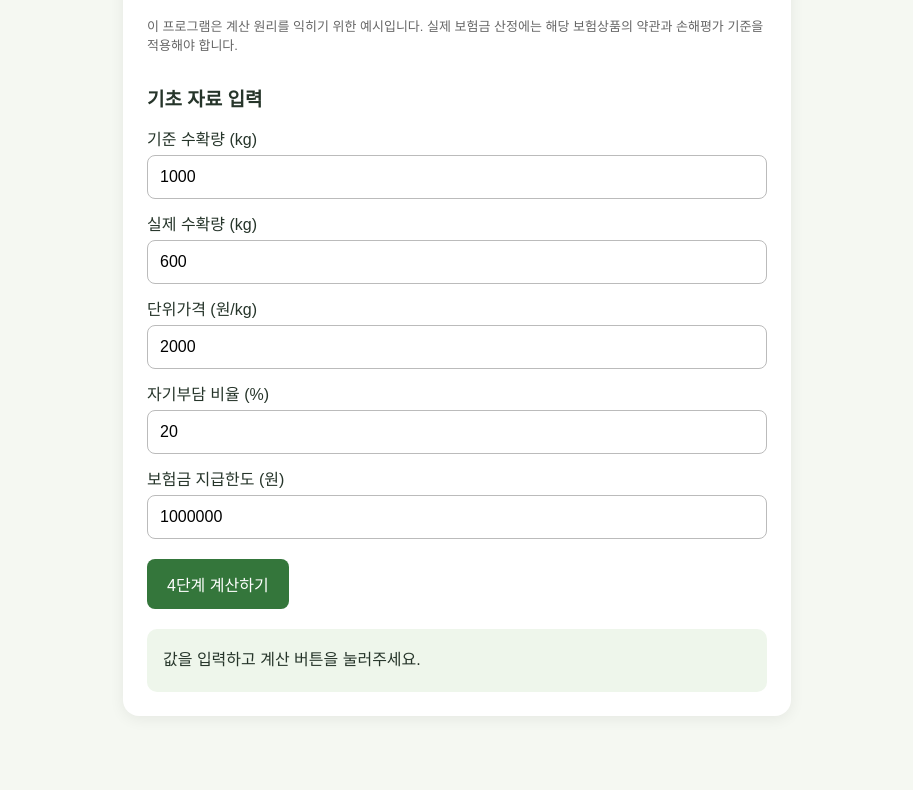
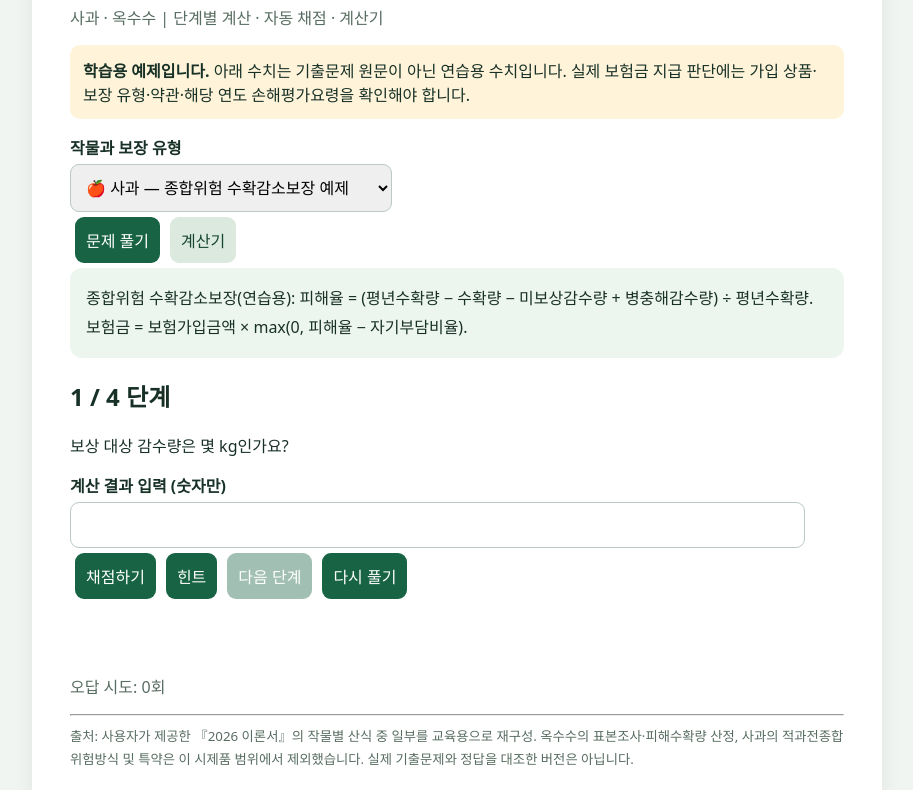
Before and after one commit to yunysong/soncalc, a plain HTML site: page index.html in a window 1280 px wide. Shown: the part 138-928 px from the top of the page, without its empty margins (183-1096 px from the left). Before the commit the page ends 874 px from the top, so only its background shows below. Drawn offline with Linux system fonts and the light colour scheme.

Commit message:
Add files via upload

```diff
--- a/index.html
+++ b/index.html
@@ -1,143 +1,23 @@
-
-<!DOCTYPE html>
-<html lang="ko">
-<head>
-  <meta charset="UTF-8">
-  <meta name="viewport" content="width=device-width, initial-scale=1">
-  <title>옥수수 보험금 계산 연습</title>
-  <style>
-    body {
-      font-family: Arial, sans-serif;
-      background: #f5f8f2;
-      margin: 0;
-      padding: 20px;
-      color: #26352a;
-    }
-    main {
-      max-width: 620px;
-      margin: auto;
-      background: white;
-      padding: 24px;
-      border-radius: 16px;
-      box-shadow: 0 3px 15px #0001;
-    }
-    h1 { color: #34763b; font-size: 25px; }
-    h2 { font-size: 19px; margin-top: 30px; }
-    label { display: block; margin-top: 12px; }
-    input {
-      width: 100%;
-      box-sizing: border-box;
-      padding: 12px;
-      margin-top: 5px;
-      border: 1px solid #bbb;
-      border-radius: 8px;
-      font-size: 16px;
-    }
-    button {
-      background: #34763b;
-      color: white;
-      border: none;
-      border-radius: 8px;
-      padding: 13px 20px;
-      margin-top: 20px;
-      cursor: pointer;
-      font-size: 16px;
-    }
-    .result {
-      background: #eef6eb;
-      padding: 16px;
-      margin-top: 20px;
-      border-radius: 10px;
-      line-height: 1.9;
-    }
-    .note { color: #666; font-size: 13px; }
-  </style>
-</head>
-<body>
-<main>
-  <h1>🌽 옥수수 보험금 계산 연습</h1>
-  <p>손해평가 코딩쟁이 | 단계별 계산 학습</p>
-  <p class="note">
-    이 프로그램은 계산 원리를 익히기 위한
-    예시입니다. 실제 보험금 산정에는 해당
-    보험상품의 약관과 손해평가 기준을 적용해야 합니다.
-  </p>
-
-  <h2>기초 자료 입력</h2>
-
-  <label>기준 수확량 (kg)
-    <input id="standard" type="number" min="0" value="1000">
-  </label>
-
-  <label>실제 수확량 (kg)
-    <input id="actual" type="number" min="0" value="600">
-  </label>
-
-  <label>단위가격 (원/kg)
-    <input id="price" type="number" min="0" value="2000">
-  </label>
-
-  <label>자기부담 비율 (%)
-    <input id="deduct" type="number" min="0" max="100" value="20">
-  </label>
-
-  <label>보험금 지급한도 (원)
-    <input id="limit" type="number" min="0" value="1000000">
-  </label>
-
-  <button onclick="calculate()">4단계 계산하기</button>
-
-  <div id="result" class="result" aria-live="polite">
-    값을 입력하고 계산 버튼을 눌러주세요.
-  </div>
-</main>
-
-<script>
-function calculate() {
-  const ids = ["standard", "actual", "price", "deduct", "limit"];
-  const values = ids.map(id =>
-    Number(document.getElementById(id).value)
-  );
-
-  if (ids.some(id => document.getElementById(id).value.trim() === "") ||
-      values.some(v => !Number.isFinite(v) || v < 0) ||
-      values[3] > 100) {
-    document.getElementById("result").textContent =
-      "입력값을 확인해주세요. 음수는 사용할 수 없고 자기부담 비율은 0~100%입니다.";
-    return;
-  }
-
-  const [standard, actual, price, deduct, limit] = values;
-
-  // 학습용 예시 계산식
-  const damaged = Math.max(0, standard - actual);
-  const loss = damaged * price;
-  const own = loss * deduct / 100;
-  const afterDeduct = Math.max(0, loss - own);
-  const payment = Math.min(afterDeduct, limit);
-
-  const won = n => n.toLocaleString("ko-KR", {
-    maximumFractionDigits: 2
-  });
-
-  document.getElementById("result").innerHTML = `
-    <strong>1단계 · 손해액</strong><br>
-    피해수확량: ${won(damaged)} kg<br>
-    손해액: ${won(loss)} 원<br><br>
-
-    <strong>2단계 · 자기부담금</strong><br>
-    자기부담금: ${won(own)} 원<br>
-    공제 후 금액: ${won(afterDeduct)} 원<br><br>
-
-    <strong>3단계 · 지급한도 적용</strong><br>
-    지급한도: ${won(limit)} 원<br><br>
-
-    <strong>4단계 · 최종 보험금</strong><br>
-    <strong style="font-size:22px;color:#34763b">
-      ${won(payment)} 원
-    </strong>
-  `;
-}
-</script>
-</body>
-</html>
+<!doctype html><html lang="ko"><head><meta charset="utf-8"><meta name="viewport" content="width=device-width,initial-scale=1"><title>손해평가사 계산 학습실</title><style>
+:root{font-family:system-ui,"Malgun Gothic",sans-serif;color:#183127;background:#f1f5f1}body{max-width:850px;margin:24px auto;padding:14px}main{background:white;padding:clamp(18px,4vw,38px);border-radius:18px;box-shadow:0 4px 22px #0001}h1{margin-top:0}button,select,input{font:inherit;padding:11px;border-radius:9px;border:1px solid #bacac0}button{background:#176343;color:white;border:0;cursor:pointer;margin:5px}button:disabled{opacity:.4}input{width:95%;box-sizing:border-box}label{display:block;margin:12px 0 5px;font-weight:600}.panel{background:#edf5ef;padding:16px;border-radius:12px;line-height:1.8}.warn{background:#fff3d9;padding:13px;border-radius:10px}.muted{color:#586d61}#feedback{min-height:38px;font-weight:600}.tabs button{background:#dbe9df;color:#17462e}.tabs button.active{background:#176343;color:white}#formula{white-space:pre-line}.hide{display:none}small{line-height:1.6}</style></head><body><main>
+<h1>🌱 손해평가사 계산 학습실</h1><p class="muted">사과 · 옥수수 | 단계별 계산 · 자동 채점 · 계산기</p>
+<p class="warn"><strong>학습용 예제입니다.</strong> 아래 수치는 기출문제 원문이 아닌 연습용 수치입니다. 실제 보험금 지급 판단에는 가입 상품·보장 유형·약관·해당 연도 손해평가요령을 확인해야 합니다.</p>
+<label for="crop">작물과 보장 유형</label><select id="crop"><option value="apple">🍎 사과 — 종합위험 수확감소보장 예제</option><option value="corn">🌽 옥수수 — 종합위험 수확감소보장 예제</option></select>
+<div class="tabs"><button id="practice" class="active">문제 풀기</button><button id="calc">계산기</button></div>
+<div id="intro" class="panel"></div><section id="quiz"><h2 id="step"></h2><p id="question"></p><label for="answer">계산 결과 입력 (숫자만)</label><input id="answer" type="number" step="any" inputmode="decimal"><div><button id="check">채점하기</button><button id="hint">힌트</button><button id="next" disabled>다음 단계</button><button id="reset">다시 풀기</button></div><p id="feedback" aria-live="polite"></p><p id="progress" class="muted"></p></section>
+<section id="calculator" class="hide"><h2>수치 변경 계산기</h2><div id="fields"></div><button id="compute">계산하기</button><div id="result" class="panel" aria-live="polite"></div></section>
+<hr><small class="muted">출처: 사용자가 제공한 『2026 이론서』의 작물별 산식 중 일부를 교육용으로 재구성. 옥수수의 표본조사·피해수확량 산정, 사과의 적과전종합위험방식 및 특약은 이 시제품 범위에서 제외했습니다. 실제 기출문제와 정답을 대조한 버전은 아닙니다.</small>
+</main><script>
+const $=x=>document.getElementById(x),fmt=x=>Number(x).toLocaleString('ko-KR',{maximumFractionDigits:4});
+const configs={
+apple:{name:'사과',desc:'종합위험 수확감소보장(연습용): 피해율 = (평년수확량 − 수확량 − 미보상감수량 + 병충해감수량) ÷ 평년수확량. 보험금 = 보험가입금액 × max(0, 피해율 − 자기부담비율).',fields:[['normal','평년수확량 (kg)',10000],['harvest','수확량 (kg)',6500],['uncovered','미보상감수량 (kg)',300],['pest','병충해감수량 (kg)',200],['insured','보험가입금액 (원)',10000000],['deduct','자기부담비율 (%)',20]],solve:v=>{let loss=v.normal-v.harvest-v.uncovered+v.pest,rate=loss/v.normal,pay=v.insured*Math.max(0,rate-v.deduct/100);return [{q:'보상 대상 감수량은 몇 kg인가요?',a:loss,ex:`${fmt(v.normal)} − ${fmt(v.harvest)} − ${fmt(v.uncovered)} + ${fmt(v.pest)} = ${fmt(loss)} kg`,hint:'평년수확량 − 수확량 − 미보상감수량 + 병충해감수량'},{q:'피해율은 몇 %인가요? (백분율 숫자 입력)',a:rate*100,ex:`${fmt(loss)} ÷ ${fmt(v.normal)} × 100 = ${fmt(rate*100)}%`,hint:'감수량 ÷ 평년수확량 × 100'},{q:'자기부담비율 차감 후 보상 대상 비율은 몇 %인가요?',a:Math.max(0,rate*100-v.deduct),ex:`max(0, ${fmt(rate*100)} − ${fmt(v.deduct)}) = ${fmt(Math.max(0,rate*100-v.deduct))}%`,hint:'피해율에서 자기부담비율 차감, 음수면 0'},{q:'최종 보험금은 몇 원인가요?',a:pay,ex:`${fmt(v.insured)} × ${fmt(Math.max(0,rate-v.deduct/100))} = ${fmt(pay)}원`,hint:'보험가입금액 × 보상 대상 비율'}]}},
+corn:{name:'옥수수',desc:'종합위험 수확감소보장(연습용): 손해액 = 피해수확량 × 가입가격. 자기부담금 = 보험가입금액 × 자기부담비율. 보험금 = max(0, min(보험가입금액, 손해액) − 자기부담금).',fields:[['damaged','피해수확량 (kg, 미보상감수량 제외)',600],['price','가입가격 (원/kg)',2000],['insured','보험가입금액 (원)',2000000],['deduct','자기부담비율 (%)',20]],solve:v=>{let loss=v.damaged*v.price,own=v.insured*v.deduct/100,cap=Math.min(v.insured,loss),pay=Math.max(0,cap-own);return [{q:'손해액은 몇 원인가요?',a:loss,ex:`${fmt(v.damaged)} × ${fmt(v.price)} = ${fmt(loss)}원`,hint:'피해수확량 × 가입가격'},{q:'자기부담금은 몇 원인가요?',a:own,ex:`${fmt(v.insured)} × ${fmt(v.deduct/100)} = ${fmt(own)}원`,hint:'보험가입금액 × 자기부담비율'},{q:'보험가입금액 한도를 적용한 손해액은 몇 원인가요?',a:cap,ex:`min(${fmt(v.insured)}, ${fmt(loss)}) = ${fmt(cap)}원`,hint:'보험가입금액과 손해액 중 작은 값'},{q:'최종 보험금은 몇 원인가요?',a:pay,ex:`max(0, ${fmt(cap)} − ${fmt(own)}) = ${fmt(pay)}원`,hint:'한도 적용 손해액 − 자기부담금, 음수면 0'}]}}};
+let crop='apple',mode='practice',i=0,wrong=0,steps=[],values={};
+function defaults(){values=Object.fromEntries(configs[crop].fields.map(f=>[f[0],f[2]]));}
+function build(){steps=configs[crop].solve(values);i=0;wrong=0;$('intro').textContent=configs[crop].desc;$('fields').innerHTML=configs[crop].fields.map(([key,label])=>`<label for="f_${key}">${label}</label><input type="number" id="f_${key}" step="any" min="0" value="${values[key]}">`).join('');$('result').textContent='값을 변경하고 계산하기를 누르세요.';render();}
+function render(){if(i>=steps.length){$('step').textContent='🎉 학습 완료';$('question').textContent=`${crop==='apple'?'사과':'옥수수'} 최종 보험금: ${fmt(steps.at(-1).a)}원 / 오답 시도 ${wrong}회`;$('answer').classList.add('hide');$('check').disabled=true;$('hint').disabled=true;$('next').disabled=true;$('feedback').textContent='다시 풀기로 반복 학습할 수 있습니다.';return;}$('answer').classList.remove('hide');$('step').textContent=`${i+1} / ${steps.length} 단계`;$('question').textContent=steps[i].q;$('answer').value='';$('check').disabled=false;$('hint').disabled=false;$('next').disabled=true;$('feedback').textContent='';$('progress').textContent=`오답 시도: ${wrong}회`;}
+$('crop').onchange=e=>{crop=e.target.value;defaults();build();};$('practice').onclick=()=>switchMode('practice');$('calc').onclick=()=>switchMode('calc');
+function switchMode(m){mode=m;$('quiz').classList.toggle('hide',m!=='practice');$('calculator').classList.toggle('hide',m!=='calc');$('practice').classList.toggle('active',m==='practice');$('calc').classList.toggle('active',m==='calc');}
+$('check').onclick=()=>{const raw=$('answer').value;if(raw.trim()===''){$('feedback').textContent='답을 입력해 주세요.';return;}const actual=Number(raw),s=steps[i],ok=Math.abs(actual-s.a)<=Math.max(0.000001,Math.abs(s.a)*0.0000001);if(ok){$('feedback').textContent='✅ 정답! '+s.ex;$('check').disabled=true;$('next').disabled=false;}else{wrong++;$('feedback').textContent='❌ 다시 계산해 보세요. 힌트 버튼을 눌러보세요.';$('progress').textContent=`오답 시도: ${wrong}회`;}};$('hint').onclick=()=>{$('feedback').textContent='💡 '+steps[i].hint;};$('next').onclick=()=>{i++;render();};$('reset').onclick=()=>{i=0;wrong=0;render();};
+$('compute').onclick=()=>{const v={};for(const [key,label] of configs[crop].fields){let n=Number($('f_'+key).value);if($('f_'+key).value.trim()===''||!Number.isFinite(n)||n<0){$('result').textContent=label+'에 유효한 0 이상의 수를 입력하세요.';return;}v[key]=n;}if(v.deduct>100|| (crop==='apple'&&v.normal<=0)){$('result').textContent='자기부담비율은 0~100%, 평년수확량은 0 초과여야 합니다.';return;}values=v;steps=configs[crop].solve(values);$('result').innerHTML=steps.map((s,j)=>`<p><strong>${j+1}단계</strong> ${s.ex}</p>`).join('')+'<p><strong>이 값으로 연습하려면 ‘문제 풀기’를 누르세요.</strong></p>';i=0;wrong=0;render();};defaults();build();
+</script></body></html>
```
